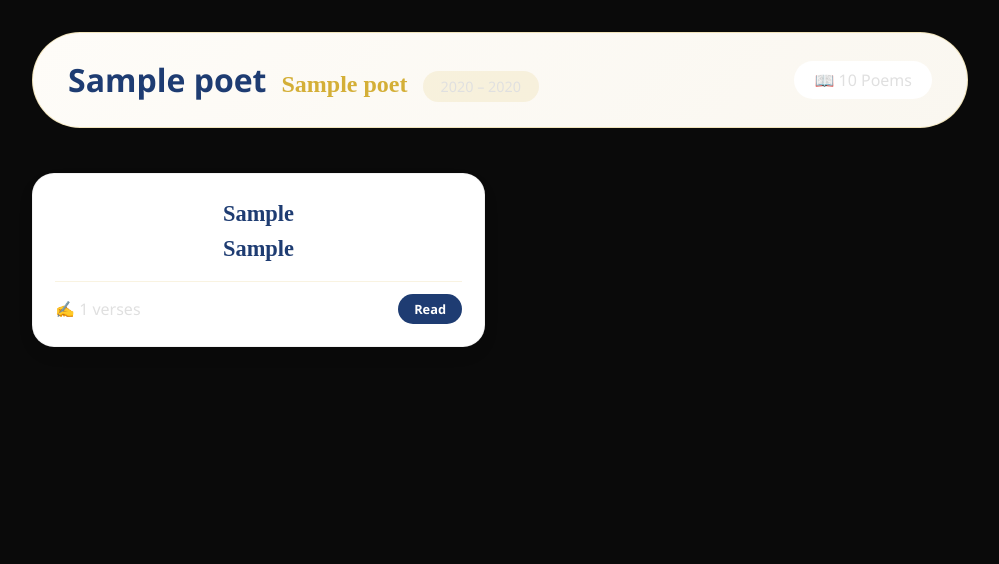
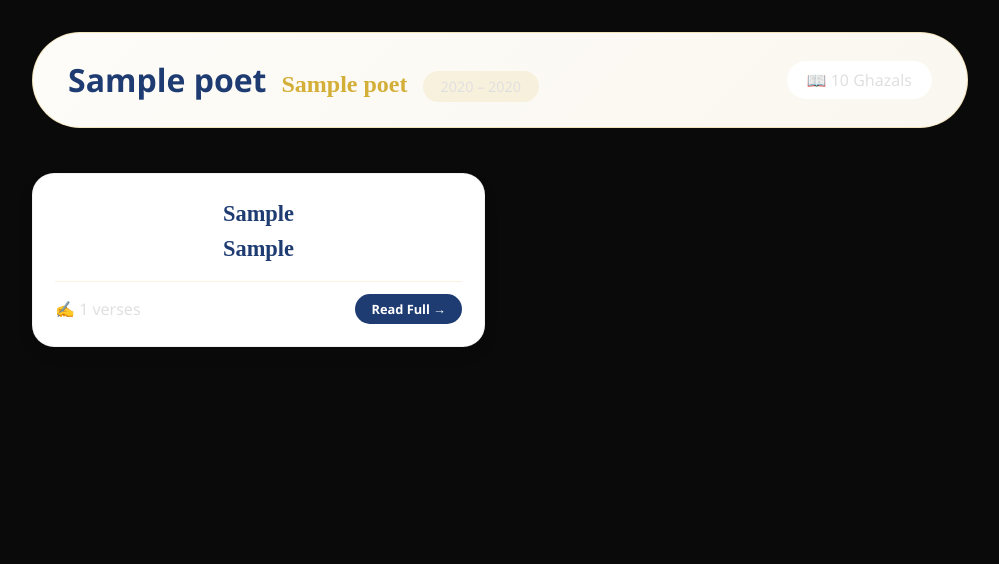
Before and after one commit to zahid-digitalhumanities/ucpc-poetry-archive, a Flask app: template templates/poet_detail.html in a window 1280 px wide. Shown: the part 72-636 px from the top of the page, without its empty margins (140-1139 px from the left). Run offline with Flask 3, Linux system fonts and the light colour scheme; the template is opened without the code that fills it: most values are stand-ins (such as "Sample title", 1, 10 or a date in 2020).

Commit message:
Refactor poet_detail.html button styles and text
Removed the btn-share styles and updated button text.

```diff
--- a/templates/poet_detail.html
+++ b/templates/poet_detail.html
@@ -86,7 +86,9 @@
         margin-top: 12px;
         border-top: 1px solid rgba(212,175,55,0.15);
     }
-    .btn-view, .btn-share {
+    .btn-view {
+        background: #1e3c72;
+        color: white;
         padding: 6px 16px;
         border-radius: 40px;
         font-size: 0.8rem;
@@ -94,19 +96,8 @@
         text-decoration: none;
         display: inline-block;
     }
-    .btn-view {
-        background: #1e3c72;
-        color: white;
-    }
     .btn-view:hover {
         background: #0f2b4a;
-    }
-    .btn-share {
-        background: #25d366;
-        color: white;
-    }
-    .btn-share:hover {
-        background: #1da155;
     }
     @media (max-width: 768px) {
         .poet-header { flex-direction: column; text-align: center; }
@@ -127,7 +118,7 @@
             {% endif %}
         </div>
         <div class="poet-stats">
-            <div>📖 {{ total }} Poems</div>
+            <div>📖 {{ total }} Ghazals</div>
         </div>
     </div>
 
@@ -139,14 +130,12 @@
                     {{ item.first_verse.misra1_urdu }}<br>
                     {{ item.first_verse.misra2_urdu }}
                 {% else %}
-                    {{ item.first_couplet | safe }}
+                    {{ item.first_couplet or item.title_urdu or 'No couplet available' }}
                 {% endif %}
             </div>
             <div class="poem-meta">
                 <span>✍️ {{ item.verse_count or 0 }} verses</span>
-                <div>
-                    <a href="/ghazals/view/{{ item.id }}" class="btn-view">Read</a>
-                </div>
+                <a href="/ghazals/view/{{ item.id }}" class="btn-view">Read Full →</a>
             </div>
         </div>
         {% endfor %}
```
